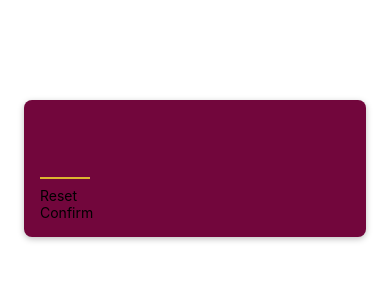
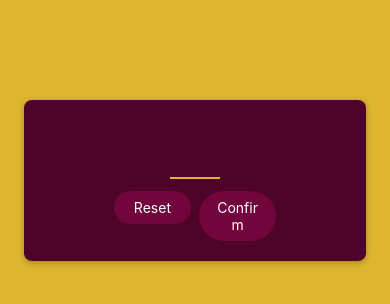
Before and after one commit to SkrChowdhury/react-native-random-number-guesser-game, a React Native app: screen / in a window 390 px wide. Shown: the top 304 px of the page. Built offline with nearby package versions, Linux system fonts and the light colour scheme.

Commit message:
root background color added

```diff
--- a/App.js
+++ b/App.js
@@ -3,9 +3,18 @@
 import StartGameScreen from "./screens/StartGameScreen";
 
 const App = () => {
-  return <StartGameScreen />;
+  return (
+    <View style={styles.rootScreen}>
+      <StartGameScreen />
+    </View>
+  );
 };
 
 export default App;
 
-const styles = StyleSheet.create({});
+const styles = StyleSheet.create({
+  rootScreen: {
+    backgroundColor: "#ddb52f",
+    flex: 1
+  }
+});
--- a/components/PrimaryButton.js
+++ b/components/PrimaryButton.js
@@ -1,14 +1,42 @@
-import { View, Text } from "react-native";
+import { View, Text, Pressable, StyleSheet } from "react-native";
 import React from "react";
 
 const PrimaryButton = ({ children }) => {
   return (
-    <View>
-      <Text>
-        {children}
-      </Text>
+    <View style={styles.buttonOuterContainer}>
+      <Pressable
+        style={({ pressed }) =>
+          pressed
+            ? [styles.buttonInnerContainer, styles.pressed]
+            : styles.buttonInnerContainer}
+        android_ripple={{ color: "#640233" }}
+      >
+        <Text style={styles.buttonText}>
+          {children}
+        </Text>
+      </Pressable>
     </View>
   );
 };
 
 export default PrimaryButton;
+const styles = StyleSheet.create({
+  buttonOuterContainer: {
+    borderRadius: 28,
+    margin: 4,
+    overflow: "hidden"
+  },
+  buttonInnerContainer: {
+    backgroundColor: "#72063c",
+    paddingVertical: 8,
+    paddingHorizontal: 16,
+    elevation: 2
+  },
+  buttonText: {
+    color: "white",
+    textAlign: "center"
+  },
+  pressed: {
+    opacity: 0.75
+  }
+});
--- a/screens/StartGameScreen.js
+++ b/screens/StartGameScreen.js
@@ -12,8 +12,14 @@
         autoCapitalize="none"
         autoCorrect={false}
       />
-      <PrimaryButton>Reset</PrimaryButton>
-      <PrimaryButton>Confirm</PrimaryButton>
+      <View style={styles.buttonsContainer}>
+        <View style={styles.buttonContainer}>
+          <PrimaryButton>Reset</PrimaryButton>
+        </View>
+        <View style={styles.buttonContainer}>
+          <PrimaryButton>Confirm</PrimaryButton>
+        </View>
+      </View>
     </View>
   );
 };
@@ -22,10 +28,12 @@
 
 const styles = StyleSheet.create({
   inputContainer: {
+    justifyContent: "center",
+    alignItems: "center",
     marginTop: 100,
     marginHorizontal: 24,
     padding: 16,
-    backgroundColor: "#72063c",
+    backgroundColor: "#4e0329",
     borderRadius: 8,
     elevation: 4,
     shadowColor: "black",
@@ -43,5 +51,11 @@
     marginVertical: 8,
     fontWeight: "bold",
     textAlign: "center"
+  },
+  buttonsContainer: {
+    flexDirection: "row"
+  },
+  buttonContainer: {
+    flex: 1
   }
 });
```
